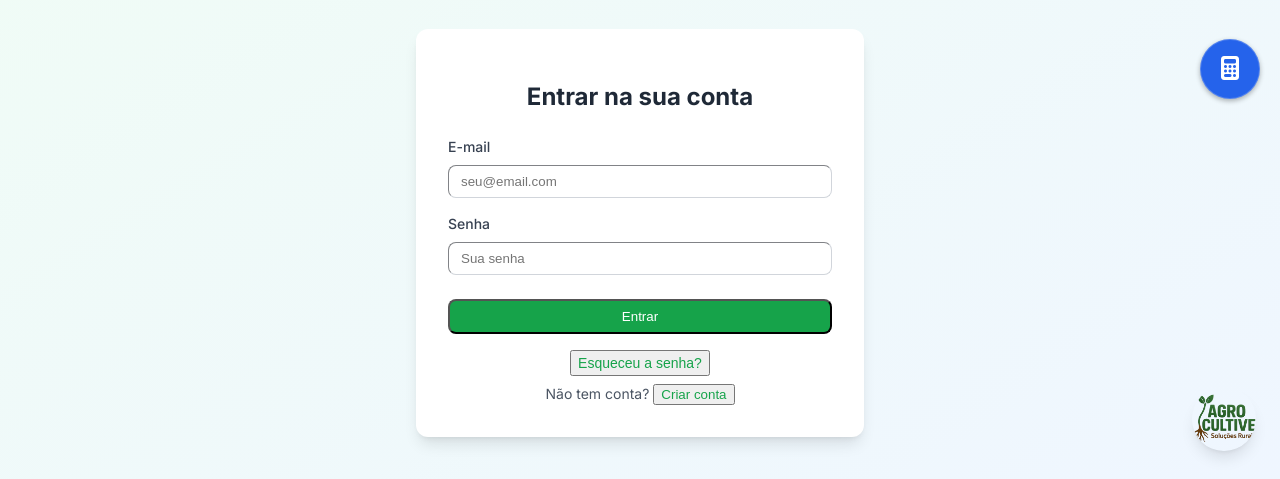
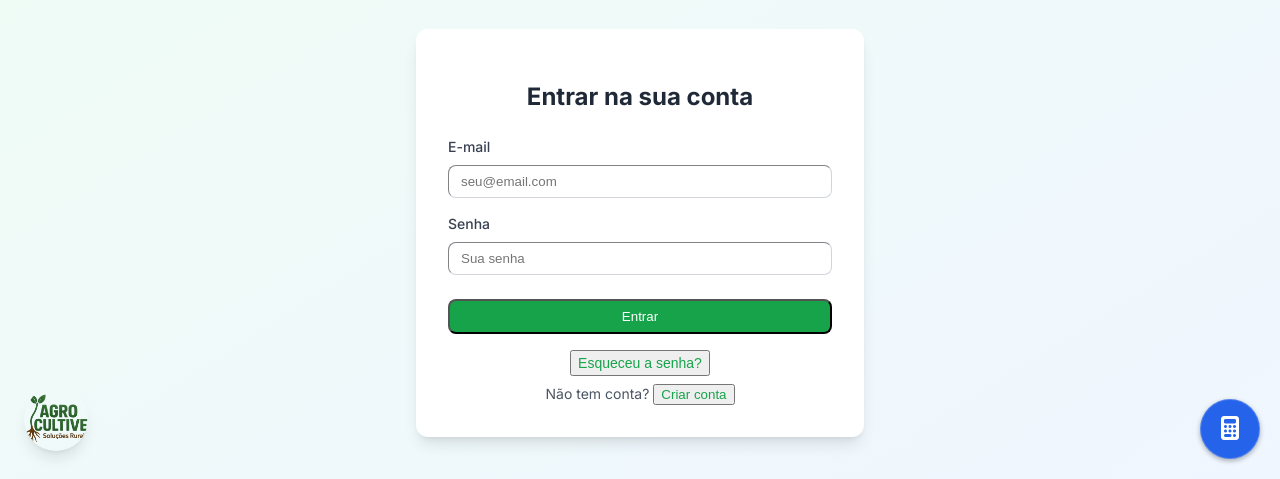
Before and after one commit to Devkardec/GestaoRural, a website with bundled scripts: page index.html in a window 1280 px wide. Shown: the part 321-800 px from the top of the page. Built offline with nearby package versions, Linux system fonts and the light colour scheme; no server answers.

Commit message:
fix: Reverte posição do botão da calculadora e move botão do agrônomo para a esquerda.

```diff
--- a/assets/css/index.inline.css
+++ b/assets/css/index.inline.css
@@ -742,7 +742,7 @@
 
     #calculator-toggle-btn {
         position: fixed;
-        bottom: 380px; /* Adjusted to be above the calculator */
+        bottom: 20px;
         right: 20px;
         width: 60px;
         height: 60px;
@@ -755,7 +755,7 @@
         cursor: pointer;
         font-size: 1.5rem;
         transition: all 0.3s;
-        z-index: 1001; /* Increased z-index to be above the calculator */
+        z-index: 999;
     }
 
     #calculator-toggle-btn:hover {
--- a/index.html
+++ b/index.html
@@ -1497,7 +1497,7 @@
 <script type="module" src="assets/js/sales.enhancements.js"></script>
 
     <!-- Agronomist Character Button -->
-<div id="agronomist-button" class="fixed bottom-6 right-6 z-50 cursor-pointer">
+<div id="agronomist-button" class="fixed bottom-6 left-6 z-50 cursor-pointer">
     <img src="assets/img/faviconsf.png" alt="Agrônomo Virtual" class="w-16 h-16 rounded-full shadow-lg border-2 border-green-500 hover:scale-110 transition-transform duration-200">
 </div>
 
```
